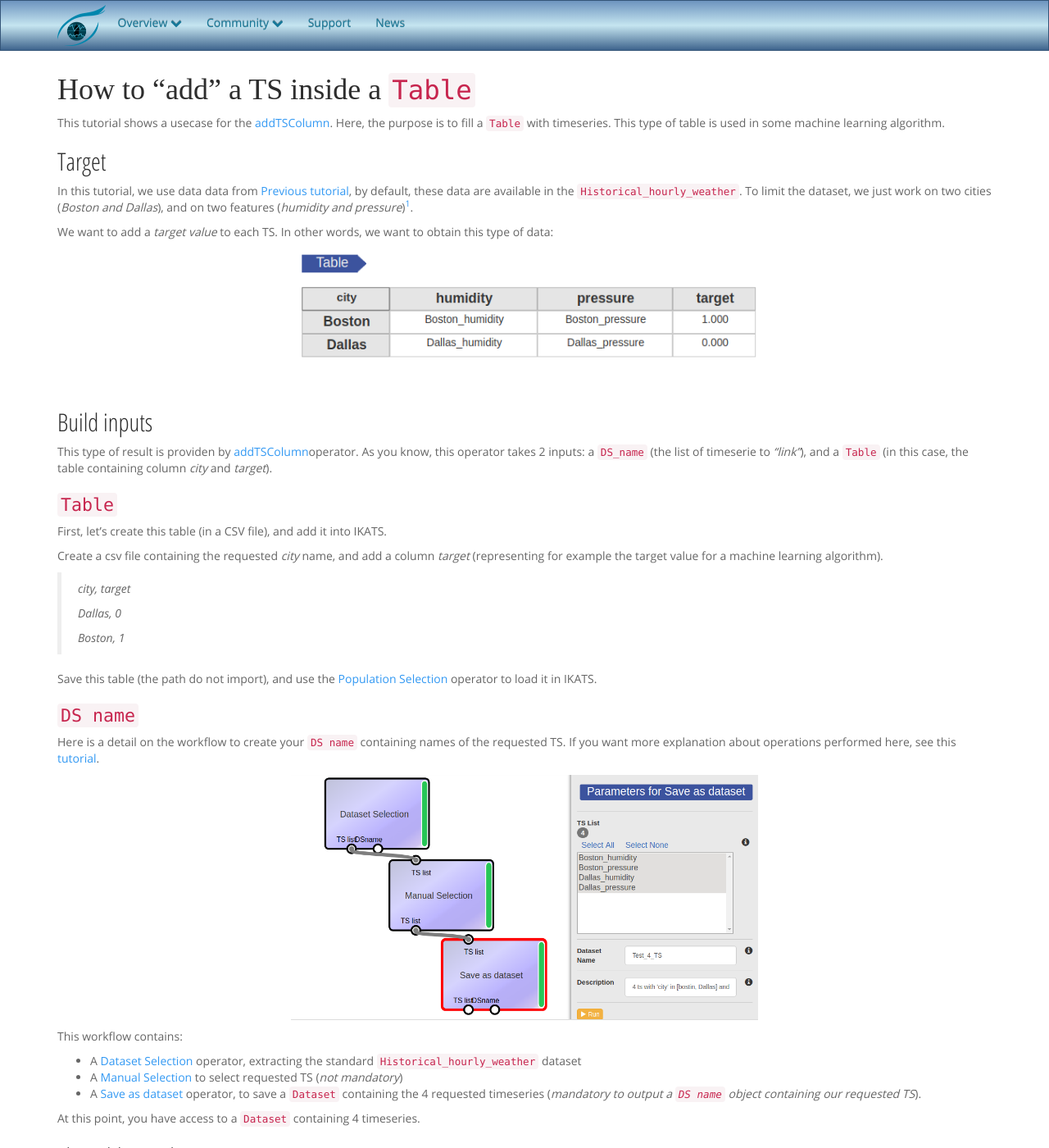
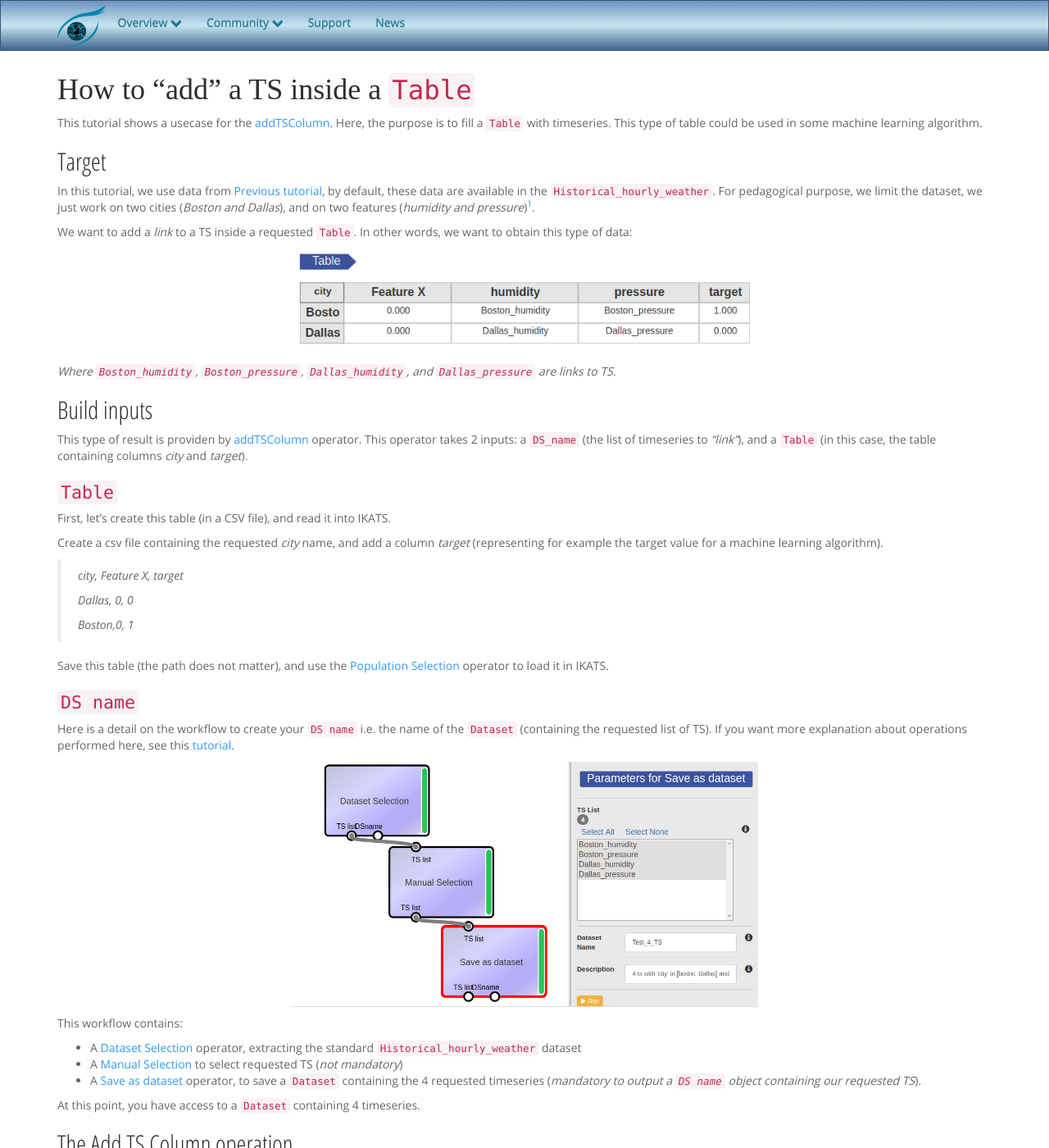
Before and after one commit to IKATS/ikats.github.io, a Jekyll site: the page built from doc/tutorials/tuto_addTSColumn.md, in a window 1280 px wide and 1400 px high. Shown: the whole window at 82% size. Built offline with Jekyll 4.4.1, drawn with Linux system fonts in a browser that asks for light colours; some web fonts are replaced; some of the changed text lies outside the part shown.

Commit message:
Minor changes on docOperator

```diff
--- a/doc/tutorials/tuto_addTSColumn.md
+++ b/doc/tutorials/tuto_addTSColumn.md
@@ -7,36 +7,37 @@ published: true
 
 # How to "add" a TS inside a `Table`
 
-This tutorial shows a usecase for the [addTSColumn](/doc/operators/addTsColumn.html). Here, the purpose is to fill a `Table` with timeseries. This type of table is used in some machine learning algorithm.
+This tutorial shows a usecase for the [addTSColumn](/doc/operators/addTsColumn.html). Here, the purpose is to fill a `Table` with timeseries. This type of table could be used in some machine learning algorithm.
 
 ## Target
 
-In this tutorial, we use data data from [Previous tutorial](/doc/tutorials/tuto_TS2Feature.html), by default, these data are available in the `Historical_hourly_weather`. To limit the dataset, we just work on two cities (*Boston and Dallas*), and on two features (*humidity and pressure*)<SUP>[1](#create_ds)</SUP>.
+In this tutorial, we use data from [Previous tutorial](/doc/tutorials/tuto_TS2Feature.html), by default, these data are available in the `Historical_hourly_weather`. For pedagogical purpose, we limit the dataset, we just work on two cities (*Boston and Dallas*), and on two features (*humidity and pressure*)<SUP>[1](#create_ds)</SUP>.
 
-We want to add a *target value* to each TS. In other words, we want to obtain this type of data:
+We want to add a *link* to a TS inside a requested `Table`. In other words, we want to obtain this type of data:
 
 ![An example of requested output](/img/tuto_addTSColumn/output.png){: width="800px" class="center"}
 
+*Where `Boston_humidity`, `Boston_pressure`, `Dallas_humidity`, and `Dallas_pressure` are links to TS.*
 ## Build inputs
 
-This type of result is providen by [addTSColumn](/doc/operators/addTsColumn.html)operator. As you know, this operator takes 2 inputs: a `DS_name` (the list of timeserie to *"link"*), and a `Table` (in this case, the table containing column *city* and *target*).
+This type of result is providen by [addTSColumn](/doc/operators/addTsColumn.html) operator. This operator takes 2 inputs: a `DS_name` (the list of timeseries to *"link"*), and a `Table` (in this case, the table containing columns *city* and *target*).
 
 ### `Table`
-First, let's create this table (in a CSV file), and add it into IKATS.
+First, let's create this table (in a CSV file), and read it into IKATS.
 
 Create a csv file containing the requested *city* name, and add a column *target* (representing for example the target value for a machine learning algorithm).
 
->city, target
+>city, Feature X, target
 >
->Dallas, 0
+>Dallas, 0, 0
 >
->Boston, 1
+>Boston,0, 1
 
-Save this table (the path do not import), and use the [Population Selection](/doc/operators/populationSelection.html) operator to load it in IKATS.
+Save this table (the path does not matter), and use the [Population Selection](/doc/operators/populationSelection.html) operator to load it in IKATS.
 
 
 ### <a class="anchor" id="create_ds">`DS name`</a>
-Here is a detail on the workflow to create your `DS name` containing names of the requested TS. If you want more explanation about operations performed here, see this [tutorial](tuto_basics.html).
+Here is a detail on the workflow to create your `DS name` i.e. the name of the `Dataset` (containing the requested list of TS). If you want more explanation about operations performed here, see this [tutorial](tuto_basics.html).
 
 ![DS name creation workflow](/img/tuto_addTSColumn/workflow_create_DS.png){: width="800px" class="center"}
 
@@ -55,13 +56,15 @@ The requested result is provided by `Add TS Column` operator. This section expla
 
 ![parameters used](/img/tuto_addTSColumn/params.png){: width="800px" class="center"}
 
-- **Metrics**: We want to add two columns to the input `Table` object (here, *humidity* ans *pressure*). These columns corresponds to existing `metrics` in the input `Dataset`. *(See [here](/doc/tutorials/tuto_basics.html) to add manually metadata, or operator [import metadata](/doc/operators/importMetadata.html).)*
+- **Metrics**: We want to add two columns to the input `Table` object (here, *humidity* and *pressure*). These columns correspond to existing `metrics` in the input `Dataset`. *(See [here](/doc/tutorials/tuto_basics.html) to add manually metadata, or operator [import metadata](/doc/operators/importMetadata.html).)*
 - **join column names**: Identifier of the row in the input `Table` (here *city*)
-- **join meta name**: A metadata field of the input `Dataset`. Used to join inputs `Dataset` and `Table` (here *city*).
+- **join meta name**: A metadata field of the input `Dataset`.
+
+The two last parameters are used to join inputs `Dataset` and `Table` (here *city*).
 
 *Note that values of **city** corresponds in the input `Dataset` and `Table` (Boston, Dallas).*
 
-- **target column name**: The name of the column to add to result (here column *target*)
+- **target column name**: The name of the column put at last column, for a better visual effect on your `Table`(here column *target*)
 
 
 ### Result
```
Also changed, not shown: concepts.md (+1 -1 lines), doc/operators/addTsColumn.md (+5 -5 lines), doc/operators/exportTS.md (added, +33 -0 lines), operators.md (+1 -0 lines), img/tuto_addTSColumn/output.png, img/tuto_addTSColumn/output_old.png (added).
